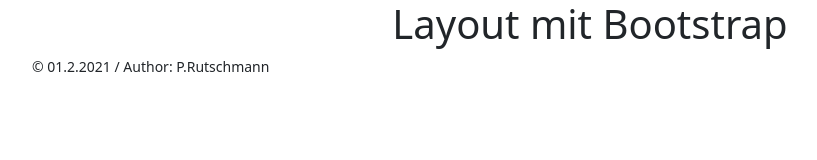
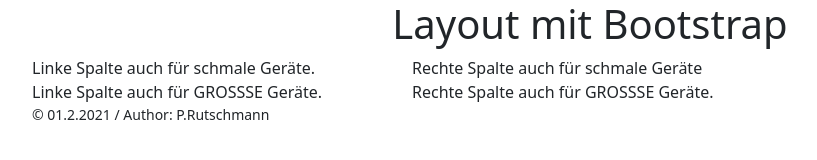
Before and after one commit to BBWPR/LayoutWithBootstrap, a plain HTML site: page index.html in a window 1280 px wide. Shown: the whole page, without its empty margins (50-867 px from the left). Drawn offline with nearby package versions, Linux system fonts and the light colour scheme.

Commit message:
Zwei Spalten für kleine und zwei Spalten für grosse Geräte

```diff
--- a/index.html
+++ b/index.html
@@ -14,6 +14,22 @@
 <body>
 	<div class="container">
 		<h1 class="title text-center">Layout mit Bootstrap</h1>
+		<div class="row">
+			<div class="col-sm-4">
+				Linke Spalte auch für schmale Geräte.
+			</div>
+			<div class="col-sm-8">
+				Rechte Spalte auch für schmale Geräte
+			</div>
+		</div>
+		<div class="row">
+			<div class="col-lg-4">
+				Linke Spalte auch für GROSSSE Geräte.
+			</div>
+			<div class="col-lg-8">
+				Rechte Spalte auch für GROSSSE Geräte.
+			</div>
+		</div>
 		<footer>
 			<p><small>© 01.2.2021 / Author: P.Rutschmann</small></p>
 		</footer>
```
